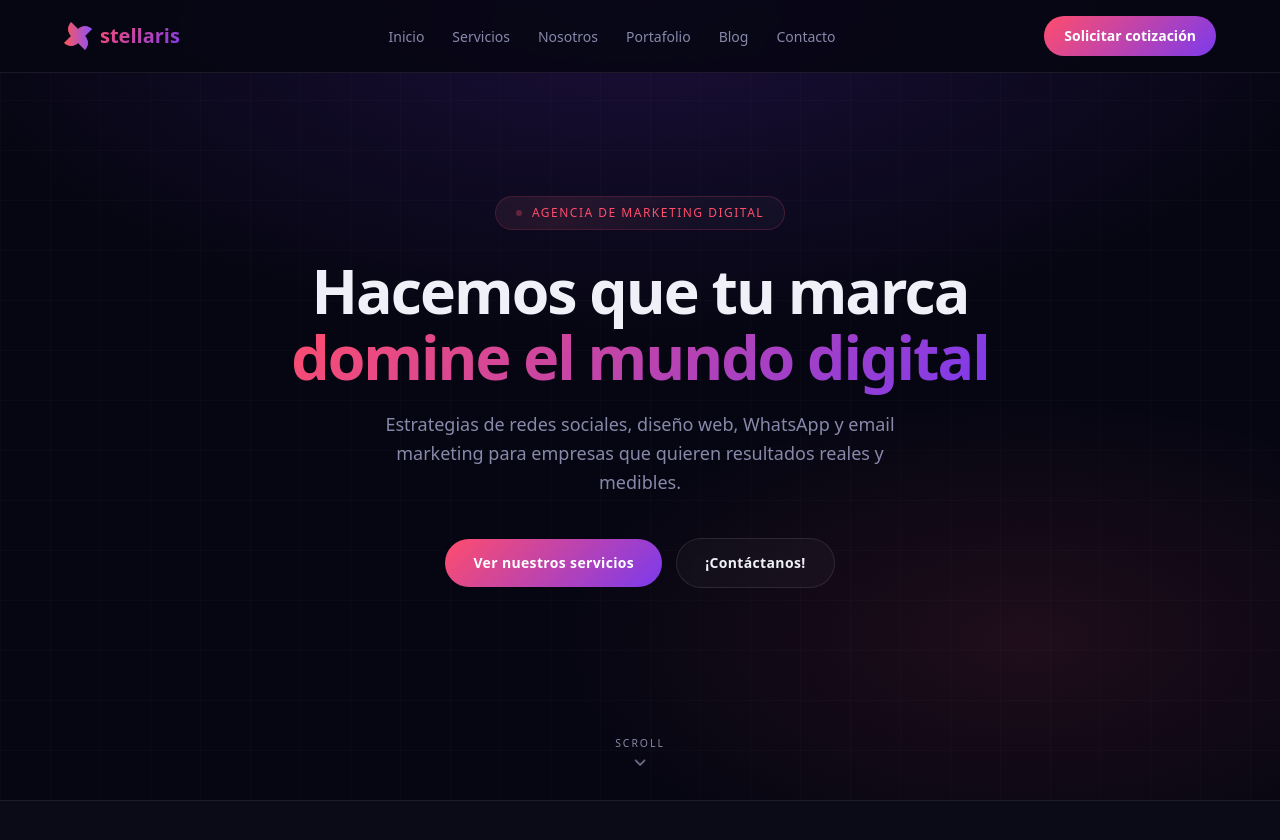
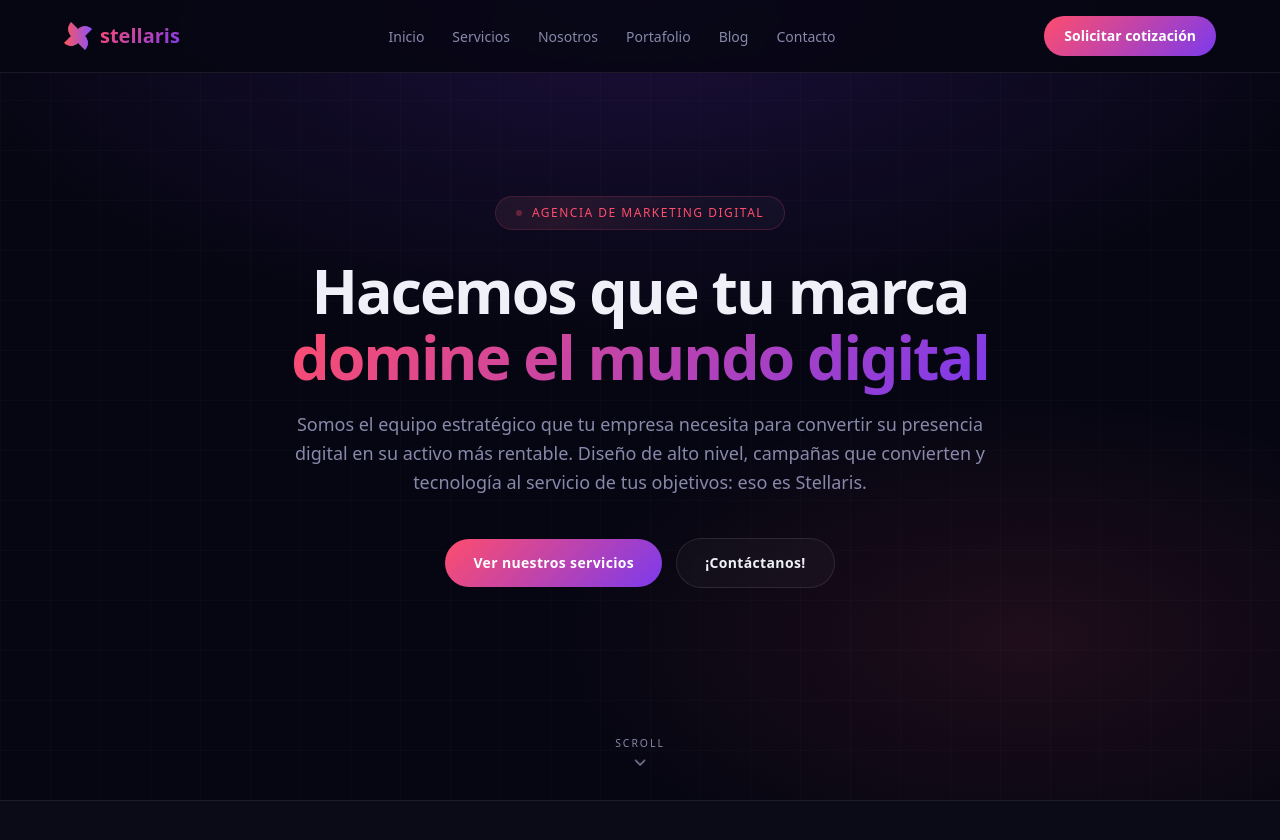
Before and after one commit to Agencia-Stellaris/landingpage, a React (Vite) app: page / in a window 1280 px wide. Shown: the top 840 px of the page. Built offline with nearby package versions, Linux system fonts and the light colour scheme.

Commit message:
fix: update hero section description for improved clarity and engagement

```diff
--- a/src/components/sections/Hero.tsx
+++ b/src/components/sections/Hero.tsx
@@ -40,9 +40,10 @@ export function Hero() {
           <span className="gradient-text">domine el mundo digital</span>
         </h1>
 
-        <p className="mx-auto mb-10 max-w-[550px] text-lg leading-relaxed text-text-muted">
-          Estrategias de redes sociales, dise&ntilde;o web, WhatsApp y email
-          marketing para empresas que quieren resultados reales y medibles.
+        <p className="mx-auto mb-10 max-w-[700px] text-lg leading-relaxed text-text-muted">
+          Somos el equipo estrat&eacute;gico que tu empresa necesita para convertir
+          su presencia digital en su activo m&aacute;s rentable. Dise&ntilde;o de alto nivel,
+          campa&ntilde;as que convierten y tecnolog&iacute;a al servicio de tus objetivos: eso es Stellaris.
         </p>
 
         <div className="flex flex-wrap items-center justify-center gap-3.5">
```
